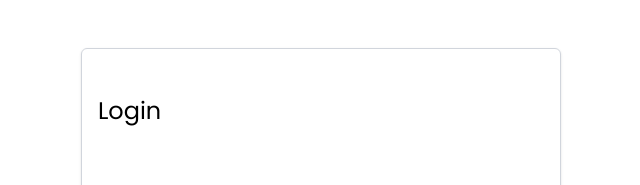
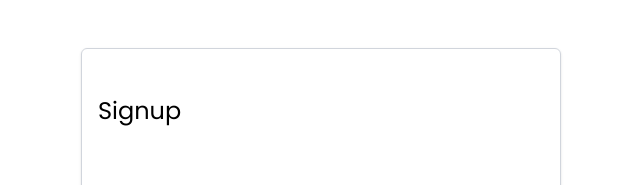
Before and after one commit to yoris29/Notes-App, a React (Vite) app in the folder frontend/: page /signup in a window 1280 px wide. Shown: the top 185 px of the page, without its empty margins (319-959 px from the left). Built offline with nearby package versions, Linux system fonts and the light colour scheme.

Commit message:
Changed typo in Signup page for the title from 'Login' to 'Signup'

```diff
--- a/frontend/src/pages/signup/Signup.jsx
+++ b/frontend/src/pages/signup/Signup.jsx
@@ -39,7 +39,7 @@ export const Signup = () => {
         onSubmit={handleSignup}
         className="h-[90%] flex flex-col justify-around"
       >
-        <h1 className="w-18 ml-4 mx-auto text-2xl">Login</h1>
+        <h1 className="w-18 ml-4 mx-auto text-2xl">Signup</h1>
         <div>
           <input
             type="text"
```
